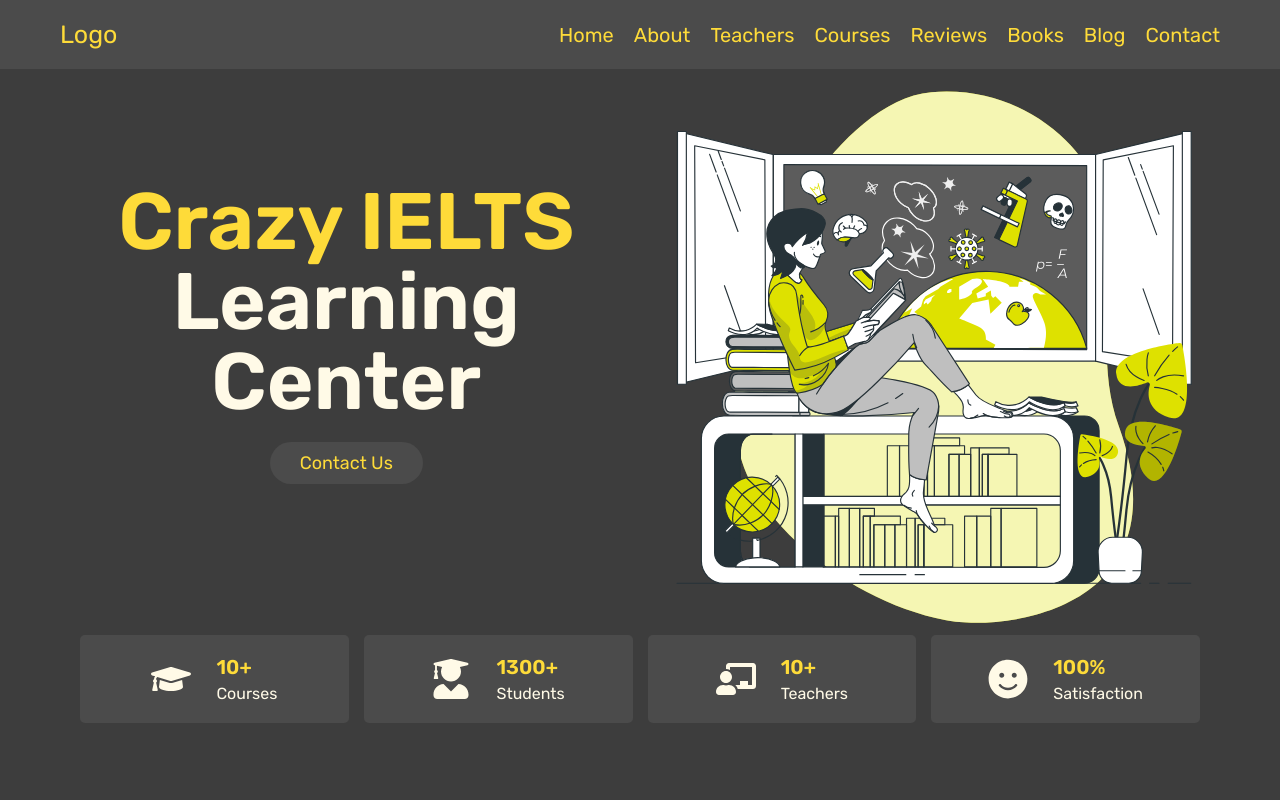
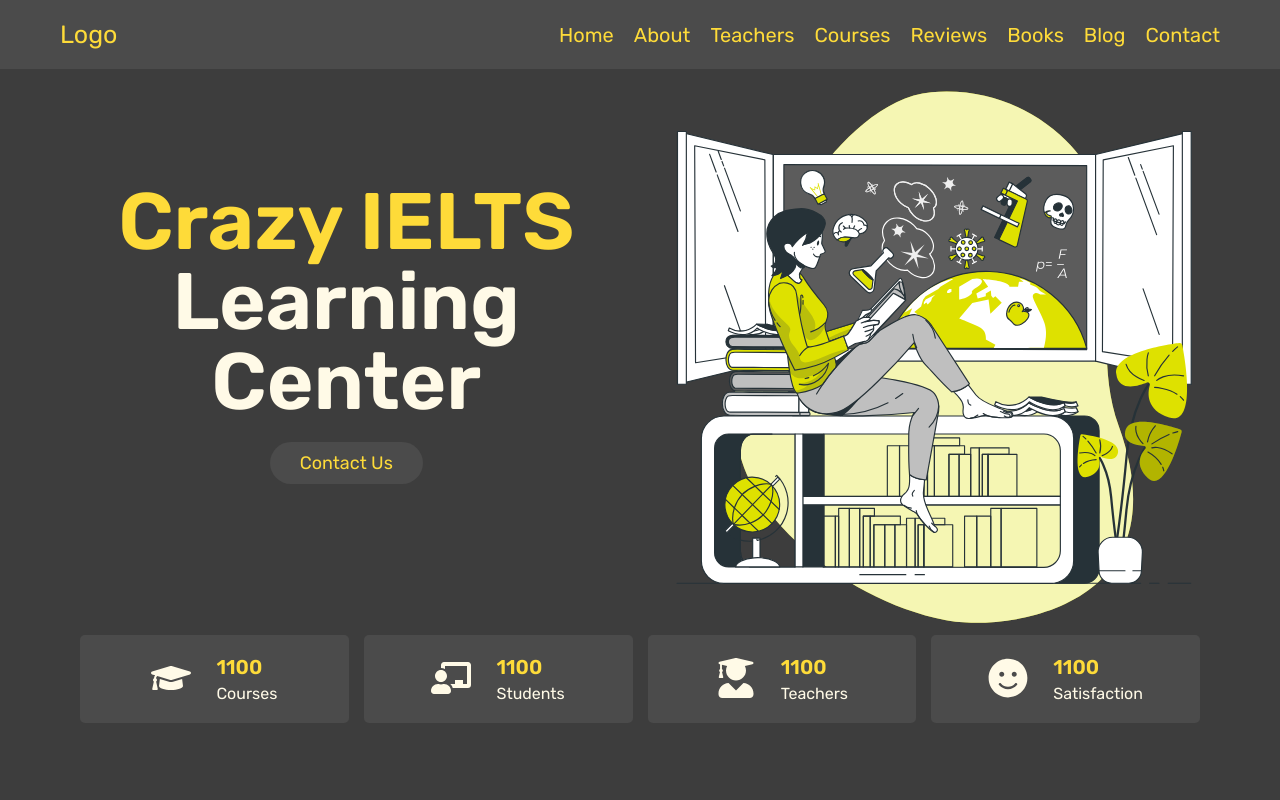
Before and after one commit to JakhongirAlijonov/crazy-ielts, a React (Create React App) app: page /home in a window 1280 px wide. Shown: the top 800 px of the page. Built offline with nearby package versions, Linux system fonts and the light colour scheme.

Commit message:
increment added

```diff
--- a/src/pages/Home/index.jsx
+++ b/src/pages/Home/index.jsx
@@ -4,9 +4,58 @@
 import { FaGraduationCap , FaUserGraduate, FaChalkboardTeacher,FaSmile} from 'react-icons/fa';
 import About from '../About';
 import Courses from '../Courses';
+import {useEffect,useState} from 'react'
 
 
 function Home() {
+
+const incrementBox =[
+   {
+      target: '10+',
+      title:'courses',
+      icon: <FaGraduationCap className='icon-box'/>,
+   },
+   {
+      target: '500+',
+      title:'students',
+      icon:<FaChalkboardTeacher className='icon-box'/>,
+
+   },
+   {
+      target: '10+',
+      title:'teachers',
+      icon:<FaUserGraduate className='icon-box'/>
+
+   },
+   {
+      target: '100%',
+      title:'satisfaction',
+      icon: <FaSmile className='icon-box'/>
+   },
+]
+
+const [count, setCount] = useState(0);
+
+useEffect(
+        () => {
+            const timer = () => {
+                setCount(count + 1);
+            }
+
+            // if you want it to finish at some point
+            if (count >= 1100) {
+                return;
+            }
+            const id = setInterval(timer, 0.01);
+            return () => clearInterval(id);
+        },
+        [count]
+    );
+
+
+
+
+
   return (
 
 <section className="home" id="home">
@@ -28,39 +77,20 @@
 <section className="count">
 
    <div className="box-container">
-      <div className="box">
-<FaGraduationCap className='icon-box'/>
+      {
+         incrementBox.map((box)=>{
+            return (
+               <div className="box">
+               <div className="counter-box">{box.icon}</div>
          <div className="content">
-            <h3>10+</h3>
-            <p>courses</p>
+            <h3 className='counter' data-target="10">{count}</h3>
+            <p>{box.title}</p>
          </div>
       </div>
+            )
+         })
+      }
 
-      <div className="box">
-      <FaUserGraduate className='icon-box'/>
-         <div className="content">
-            <h3>1300+</h3>
-            <p>students</p>
-         </div>
-      </div>
-
-      <div className="box">
-      <FaChalkboardTeacher className='icon-box'/>
-
-         <div className="content">
-            <h3>10+</h3>
-            <p>teachers</p>
-         </div>
-      </div>
-
-      <div className="box">
-      <FaSmile className='icon-box'/>
-
-         <div className="content">
-            <h3>100%</h3>
-            <p>satisfaction</p>
-         </div>
-      </div>
 
    </div>
 
```
